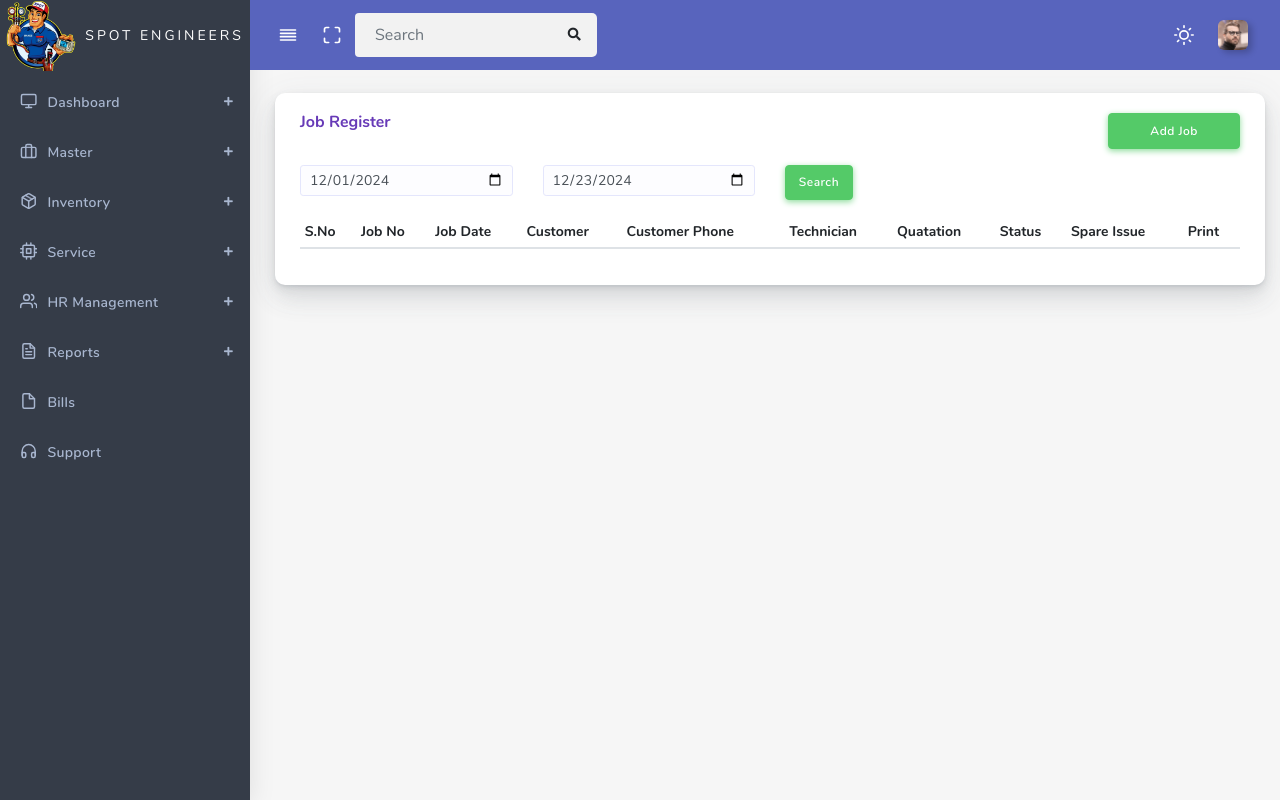
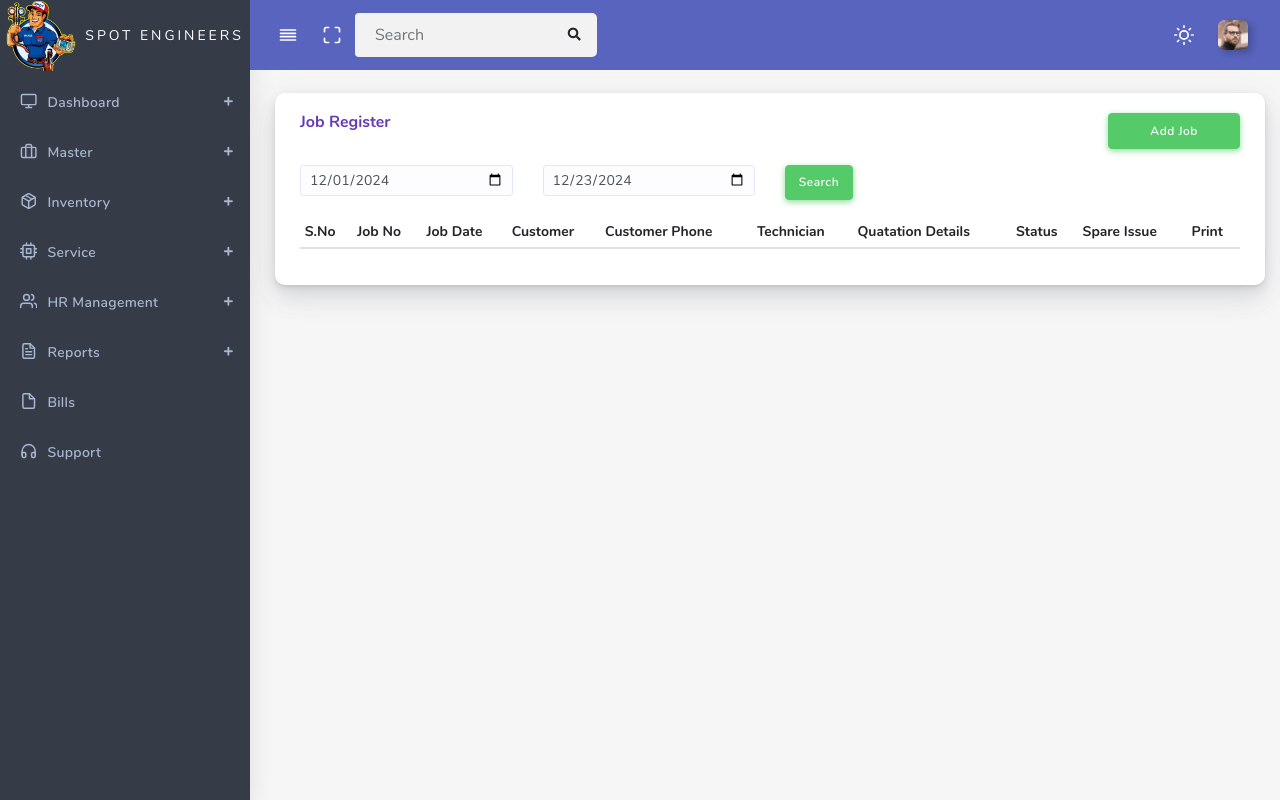
Before and after one commit to infotracktechnology/spotengineers, a PHP site: page /job-entry.php in a window 1280 px wide. Run offline with PHP 8.4, Linux system fonts and the light colour scheme; the visitor is signed in with stand-in values (Sample User, id 1); data that the repository does not hold is empty; a stand-in replaces the project's code that opens the database connection; some libraries are stand-ins or nearby versions.

Commit message:
name change

```diff
--- a/job-entry.php
+++ b/job-entry.php
@@ -79,7 +79,7 @@ $job_status = array('pending' => 'badge-danger', 'spare issue' => 'badge-warning
                 <th>Customer</th>
                 <th>Customer Phone</th>
                 <th>Technician</th>
-                <th>Quatation</th>
+                <th>Quatation Details</th>
                 <th>Status</th>
                 <th>Spare Issue</th>
                 <th>Print</th>
```
